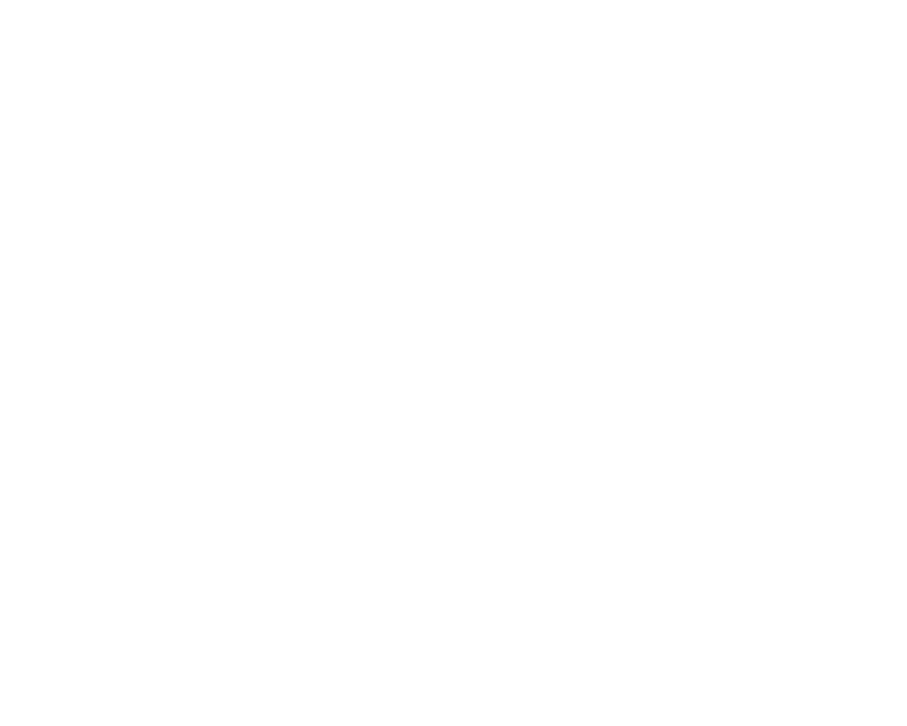
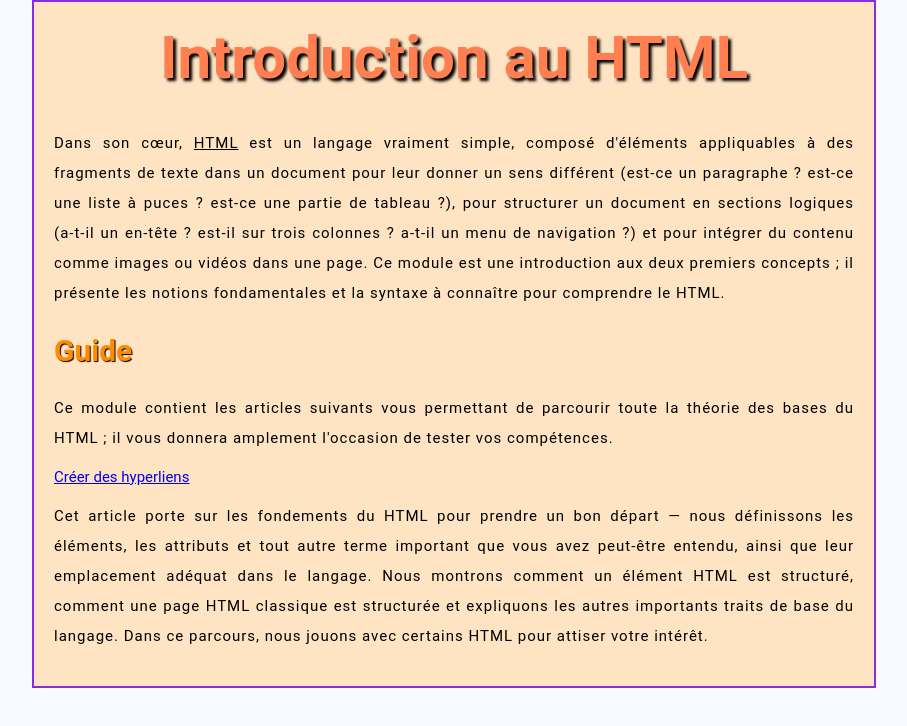
Before and after one commit to aurorelem/Apprendre-html-guide-didacticiel, a plain HTML site: page index.html in a window 1280 px wide. Shown: the whole page, without its empty margins (186-1093 px from the left). Drawn offline with Linux system fonts and the light colour scheme.

Commit message:
création d'hyperliens

```diff
--- a/index.html
+++ b/index.html
@@ -4,8 +4,34 @@
     <meta charset="UTF-8">
     <meta name="viewport" content="width=device-width, initial-scale=1.0">
     <title>Apprendre le HTML: guide et didacticiel</title>
+    <link rel="stylesheet" href="styles/styles.css">
+    <link rel="preconnect" href="https://fonts.googleapis.com">
+    <link rel="preconnect" href="https://fonts.gstatic.com" crossorigin>
+    <link href="https://fonts.googleapis.com/css2?family=Roboto+Mono:ital,wght@0,200;0,400;0,700;1,200&display=swap" rel="stylesheet">
+    <link rel="shortcut icon" href="Images/logo-html5.png" type="image/x-icon">
 </head>
 <body>
+    <h1>Introduction au HTML</h1>
+    <p>
+        Dans son cœur, <u>HTML</u> est un langage vraiment simple, composé d'éléments appliquables à des fragments de texte
+        dans un document pour leur donner un sens différent (est-ce un paragraphe ? est-ce une liste à puces ?
+        est-ce une partie de tableau ?), pour structurer un document en sections logiques (a‑t‑il un en-tête ?
+        est-il sur trois colonnes ? a-t-il un menu de navigation ?) et pour intégrer du contenu comme images ou vidéos dans une page.
+        Ce module est une introduction aux deux premiers concepts ; il présente les notions fondamentales et la syntaxe à connaître pour comprendre le HTML.
+    </p>
+    <h2>Guide</h2>
+    <p>
+        Ce module contient les articles suivants vous permettant de parcourir toute la théorie des bases du HTML ;
+        il vous donnera amplement l'occasion de tester vos compétences.
+    </p>
+    <a href="hyperliens.html">Créer des hyperliens</a>
+    <p>
+        Cet article porte sur les fondements du HTML pour prendre un bon départ — nous définissons les éléments,
+        les attributs et tout autre terme important que vous avez peut‑être entendu, ainsi que leur emplacement adéquat dans le langage.
+        Nous montrons comment un élément HTML est structuré, comment une page HTML classique est structurée et expliquons les autres importants traits de base du langage.
+        Dans ce parcours, nous jouons avec certains HTML pour attiser votre intérêt.
+    </p>
 
 </body>
+<script src="scripts/main.js"></script>
 </html>
--- /dev/null
+++ b/styles/styles.css
@@ -0,0 +1,51 @@
+html {
+    font-size: 15px;
+    font-family: "Roboto", sans-serif;
+    background-color: ghostwhite;
+}
+
+body {
+    width: 800px;
+    margin: 0 auto;
+    background-color: bisque;
+    padding: 0 20px 20px 20px;
+    border: 2px solid blueviolet;
+}
+
+h1 {
+    font-size: 60px;
+    text-align: center;
+    margin: 0;
+    padding: 20px 0;
+    color: coral;
+    text-shadow: 3px 3px 3px black;
+}
+
+/*img {
+    width: 200px;
+    display: block;
+    margin: 0 auto;
+}*/
+
+h2 {
+    font-size: 30px;
+    text-align: left;
+    color: darkorange;
+    text-shadow: 1px 1px 1px black;
+}
+
+p, li {
+    font-size: 15px;
+    text-align: justify;
+    line-height: 2;
+    letter-spacing: 1px;
+}
+
+/*.note {
+    width: 600px;
+    margin: 20px 80px;
+    padding: 20px;
+    border: 2px blue solid;
+    text-align: justify;
+    background-color: aqua;
+}*/
```
Also changed, not shown: hyperliens.html (added), images/logo-html5.png (added), scripts/main.js (added).
